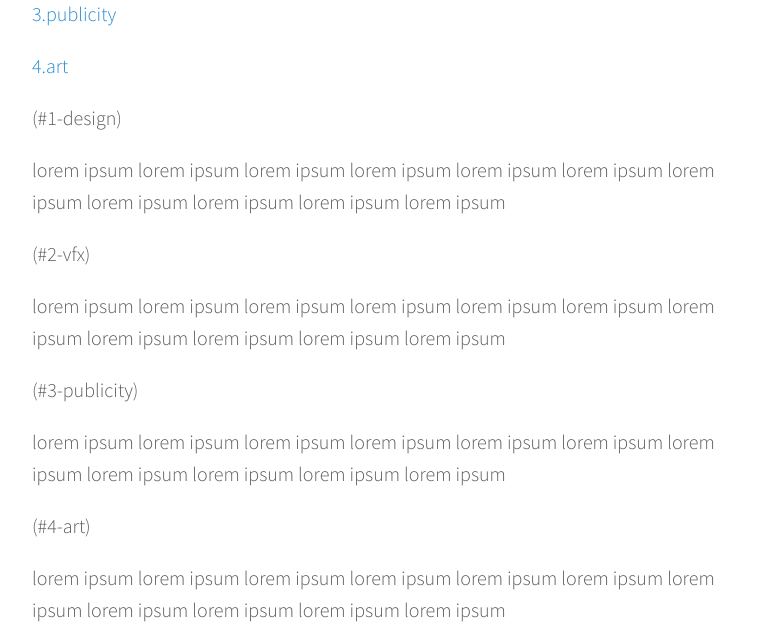
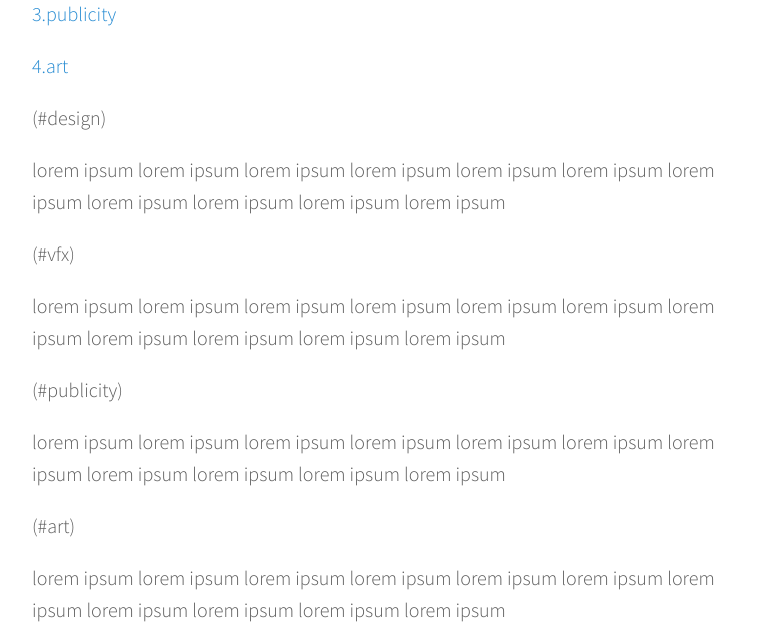
Before and after one commit to bernatferragut/FutureWeb-blog, a Jekyll site: the page built from works.md, in a window 1280 px wide. Shown: the part 376-1002 px from the top of the page, without its empty margins (248-1031 px from the left). Built offline with Jekyll 4.4.1, drawn with Linux system fonts in a browser that asks for light colours; nearby versions of some CDN libraries.

Commit message:
Update works.md
test5

```diff
--- a/works.md
+++ b/works.md
@@ -5,19 +5,19 @@
 
 >A short selection of Visual Design Works
 
-[1.design](#1-design)
+[1.design](#design)
 
-[2.vfx](#2-vfx)
+[2.vfx](#vfx)
 
-[3.publicity](#3-publicity)
+[3.publicity](#publicity)
 
-[4.art](#4-art)
+[4.art](#art)
 
 
 
 
 
-(#1-design)
+(#design)
 
 lorem ipsum
 lorem ipsum
@@ -31,7 +31,7 @@
 lorem ipsum
 lorem ipsum
 
-(#2-vfx)
+(#vfx)
 
 lorem ipsum
 lorem ipsum
@@ -45,7 +45,7 @@
 lorem ipsum
 lorem ipsum
 
-(#3-publicity)
+(#publicity)
 
 lorem ipsum
 lorem ipsum
@@ -59,7 +59,7 @@
 lorem ipsum
 lorem ipsum
 
-(#4-art)
+(#art)
 
 lorem ipsum
 lorem ipsum
```
